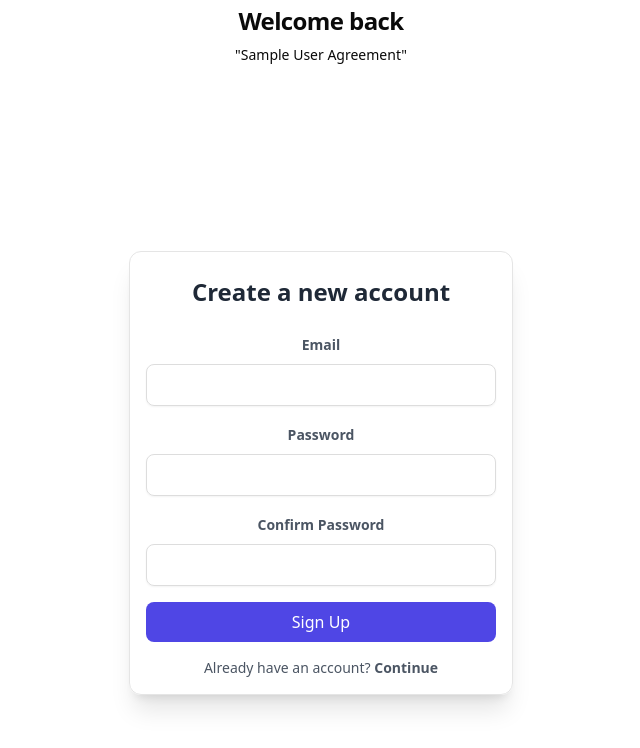
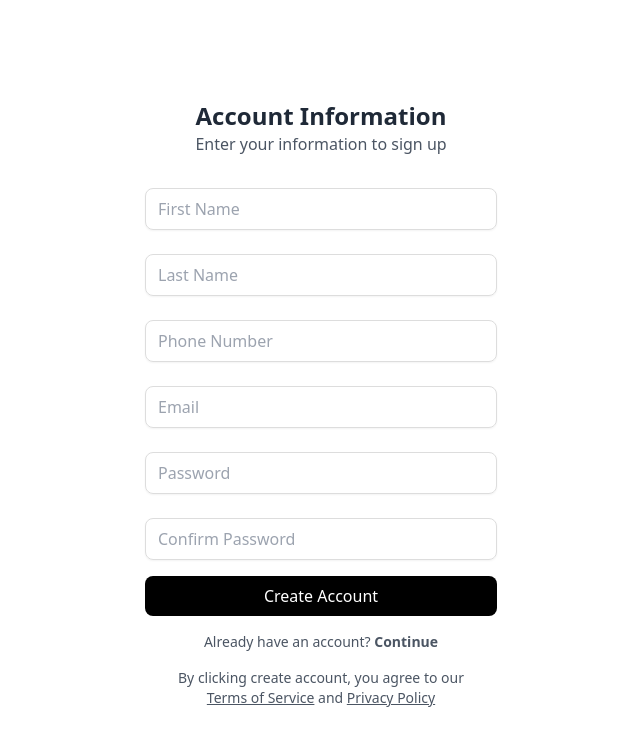
Before and after one commit to ovoxojxy/Ureno_webdesign, a React (Vite) app: page /Ureno_webdesign/sign-up in a window 1280 px wide. Shown: the top 748 px of the page, without its empty margins (319-959 px from the left). Built offline with nearby package versions, Linux system fonts and the light colour scheme; no server answers.

Commit message:
fixed styling on create account page

```diff
--- a/package.json
+++ b/package.json
@@ -37,6 +37,6 @@
     "postcss": "^8.4.49",
     "tailwindcss": "^3.4.17",
     "typescript": "^5.7.3",
-    "vite": "^6.0.7"
+    "vite": "^6.0.11"
   }
 }
--- a/src/components/SignIn.tsx
+++ b/src/components/SignIn.tsx
@@ -8,9 +8,6 @@ return <div className='container mx-auto flex h-screen w-full flex-col justify-c
     <div className='flex flex-col space-y-2 text-center'>
         <Icons.logo className='container mx-auto flex h-screen w-full flex-col justify-center' />
         <h1 className='text-2xl font-semibold tracking-tight'>Welcome back</h1>
-        <p className='text-sm max-w-xs mx-auto'>
-            "Sample User Agreement"
-        </p>
 
         {/* sign in form */}
 
@@ -23,6 +20,9 @@ return <div className='container mx-auto flex h-screen w-full flex-col justify-c
             Sign Up
             </Link>
         </p>
+        <p className='text-sm max-w-xs mx-auto text-gray-500'>
+                        By clicking create account, you agree to our <a href="" className='underline'>Terms of Service</a> and <a href="" className='underline'>Privacy Policy</a>
+                </p>
     </div>
 </div>
 }
--- a/src/components/SignUp.tsx
+++ b/src/components/SignUp.tsx
@@ -6,15 +6,9 @@ import Register from "./register";
 const SignUp = () => {
     return<div className='container mx-auto flex h-screen w-full flex-col justify-center space-y-6 sm:w-[400px]'>
     <div className='flex flex-col space-y-2 text-center'>
-        <Icons.logo className='container mx-auto flex h-screen w-full flex-col justify-center' />
-                <h1 className='text-2xl font-semibold tracking-tight'>Welcome back</h1>
-                <p className='text-sm max-w-xs mx-auto'>
-                    "Sample User Agreement"
-                </p>
-
-                <Register />
-                </div>
-            </div>
+        <Register />
+        </div>
+    </div>
 }
 
 export default SignUp
--- a/src/components/UserAuthForm.tsx
+++ b/src/components/UserAuthForm.tsx
@@ -66,7 +66,7 @@ const UserAuthForm: FC<UserAuthFormProps> = ({className, ...props}) => {
  return (
     <div className={cn('flex flex-col items-center space-y-4 justify-center', className)} {...props}>
         {userLoggedIn && (<Navigate to={'/'} replace={true} />)}
-        <div className="flex flex-col space-y-2">
+        <div className="flex flex-col space-y-4">
             <input
                 type="email"
                 value={email}
@@ -91,17 +91,21 @@ const UserAuthForm: FC<UserAuthFormProps> = ({className, ...props}) => {
             >
                 Login with Email
             </Button>
-        </div>
 
-        <p> Or Login with Google</p>
+            <p className='flex items-center text-gray-500 text-sm'>
+                <span className='flex-grow border-t border-gray-300'></span>
+                <span className='px-3'> Or Login with Google </span>
+                <span className='flex-grow border-t border-gray-300'></span>
+            </p>
         <Button
             onClick={loginWithGoogle}
             isLoading={isLoading}
             size='sm'
-            className='w-full max-w-md'>
-            {isLoading ? null : <Icons.google className='h-4 w-4 mr-2'/>}
+            className='w-full'>
+            {isLoading ? null : <Icons.google className='sh-4 w-4 mr-2'/>}
             Google
         </Button>
+        </div>
     </div>
 
  )
--- a/src/components/register.jsx
+++ b/src/components/register.jsx
@@ -5,6 +5,10 @@ import { doCreateUserWithEmailAndPassword } from '@/firebase/auth'
 
 const Register = () => {
     const Navigate = useNavigate()
+
+    const [firstName, setFirstName] = useState('')
+    const [lastName, setLastname] = useState('')
+    const [phoneNumber, setNumber] = useState('')
 
     const [email, setEmail] = useState('')
     const [password, setPassword] = useState('')
@@ -25,10 +29,11 @@ const Register = () => {
         <>
         {userLoggedIn && (<Navigate to={'/'} replace={true} />)}
         <main className='w-full h-screen flex self-center place-content-center place-items-center'>
-            <div className="w-96 text-gray-600 space-y-5 p-4 shadow-xl border rounded-xl">
+            <div className="w-96 text-gray-600 space-y-5 p-4">
                 <div className="text-center mb-6">
                     <div className="mt-2">
-                        <h3 className="text-gray-800 text-xl font-semibold sm:text-2xl">Create a new account</h3>
+                        <h3 className="text-gray-800 text-xl font-semibold sm:text-2xl">Account Information</h3>
+                        <p>Enter your information to sign up</p>
                     </div>
 
                 </div>
@@ -39,12 +44,54 @@ const Register = () => {
 
                         <div>
                             <label className='text-sm text-gray-600 font-bold'>
-                                Email
+                            </label>
+
+                            <input
+                                type="text"
+                                autoComplete='given-name'
+                                placeholder='First Name'
+                                required
+                                value={firstName} onChange={(e) => {setFirstName(e.target.value) }}
+                                className='w-full mt-2 px-3 py-2 text-gray-500 bg-transparent outline-none border focus:indigo-600 shadow-sm rounded-lg transition duration-300'
+                            />
+                        </div>
+
+                        <div>
+                            <label className='text-sm text-gray-600 font-bold'>
+                            </label>
+
+                            <input
+                                type="text"
+                                autoComplete='family-name'
+                                placeholder='Last Name'
+                                required
+                                value={lastName} onChange={(e) => {setLastname(e.target.value) }}
+                                className='w-full mt-2 px-3 py-2 text-gray-500 bg-transparent outline-none border focus:indigo-600 shadow-sm rounded-lg transition duration-300'
+                            />
+                        </div>
+
+                        <div>
+                            <label className='text-sm text-gray-600 font-bold'>
+                            </label>
+
+                            <input
+                                type="tel"
+                                autoComplete='mobile'
+                                placeholder='Phone Number'
+                                required
+                                value={phoneNumber} onChange={(e) => {setNumber(e.target.value) }}
+                                className='w-full mt-2 px-3 py-2 text-gray-500 bg-transparent outline-none border focus:indigo-600 shadow-sm rounded-lg transition duration-300'
+                            />
+                        </div>
+
+                        <div>
+                            <label className='text-sm text-gray-600 font-bold'>
                             </label>
 
                             <input
                                 type="email"
                                 autoComplete='email'
+                                placeholder='Email'
                                 required
                                 value={email} onChange={(e) => {setEmail(e.target.value) }}
                                 className='w-full mt-2 px-3 py-2 text-gray-500 bg-transparent outline-none border focus:indigo-600 shadow-sm rounded-lg transition duration-300'
@@ -53,11 +100,11 @@ const Register = () => {
 
                         <div>
                             <label className='text-sm text-gray-600 font-bold'>
-                                Password
                             </label>
                             <input
                                 type="password"
                                 autoComplete='new-password'
+                                placeholder='Password'
                                 required
                                 value={password} onChange={(e) => {setPassword(e.target.value) }}
                                 className='w-full mt-2 px-3 py-2 text-gray-500 bg-transparent outline-none border focus:border-indigo-600 shadow-sm rounded-lg transition duration-300'
@@ -65,16 +112,17 @@ const Register = () => {
                         </div>
                         <div>
                             <label className='text-sm text-gray-600 font-bold'>
-                                Confirm Password
+
                             </label>
 
                             <input
                                 disabled={isRegistering}
                                 type='password'
                                 autoComplete='off'
+                                placeholder='Confirm Password'
                                 required
                                 value={confirmPassword} onChange={(e) => { sectionfirmPassword(e.target.value)}}
-                                className="w-full mt-2 px-3 py-2 text-gray-500 bg-transparent outline-none border focus:border-indigo-600 shadow-sm rounded-lg transition duration-300"
+                                className="w-full mt-2 px-3 py-2 text-gray-500 bg-transparent outline-none border focus:border-black shadow-sm rounded-lg transition duration-300"
                             />
                         </div>
 
@@ -85,15 +133,19 @@ const Register = () => {
                         <button
                             type="submit"
                             disabled={isRegistering}
-                            className={`w-full px-4 py-2 text-white font-medium rounded-lg ${isRegistering ? ' bg-gray-300 cursor-not-allowed' : 'bg-indigo-600 hover:bg-indigo-700 hover:shadow-xl transition duration-300'}`}
+                            className={`w-full px-4 py-2 text-white font-medium rounded-lg ${isRegistering ? ' bg-gray-300 cursor-not-allowed' : 'bg-black hover:bg-black hover:shadow-xl transition duration-300'}`}
                         >
-                            {isRegistering ? 'Signing Up...' : 'Sign Up'}
+                            {isRegistering ? 'Signing Up...' : 'Create Account'}
                         </button>
 
                         <div className='text-sm text-center'>
                             Already have an account? {'    '}
                             <Link to={'/sign-in'} className='text-center text-sm hover:underline font-bold'>Continue</Link>
                         </div>
+
+                        <p className='text-sm max-w-xs mx-auto'>
+                        By clicking create account, you agree to our <a href="" className='underline'>Terms of Service</a> and <a href="" className='underline'>Privacy Policy</a>
+                </p>
                     </form>
             </div>
         </main>
```
Also changed, not shown: 1 other file (tests, documents, lock files or other folders).
